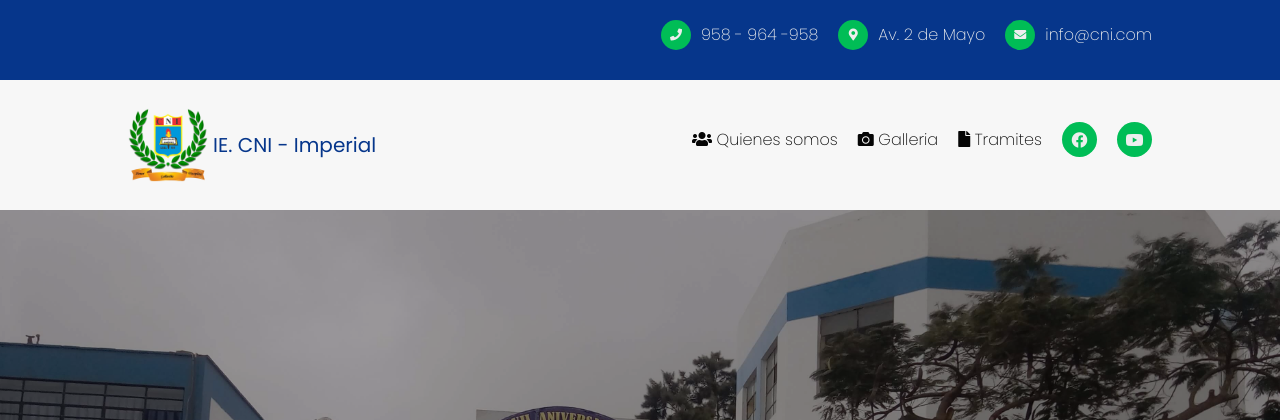
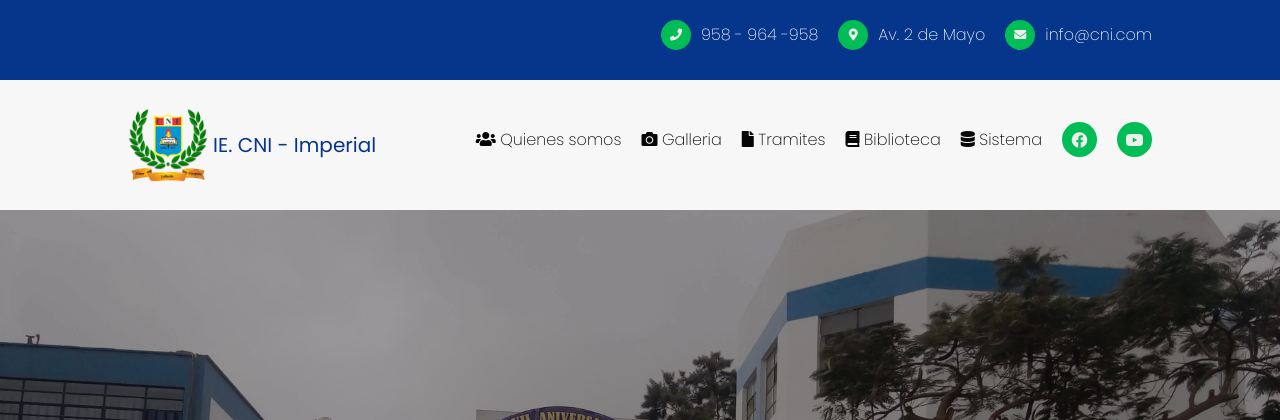
Before and after one commit to byRedHunter/cni-app, a PHP site: page /trabajos/ in a window 1280 px wide. Shown: the top 420 px of the page. Run offline with PHP 8.4, Linux system fonts and the light colour scheme.

Commit message:
landing page listo

```diff
--- a/models/ViewModel.php
+++ b/models/ViewModel.php
@@ -1,7 +1,7 @@
 <?php
   class ViewModel {
     protected static function getViewsModel($view) {
-      $pageList = ["book-new"];
+      $pageList = ["home"];
 
       if(in_array($view, $pageList)) {
         if(is_file("./views/pages/" . $view . "-view.php")) {
@@ -9,10 +9,14 @@
         } else {
           $content = "404";
         }
-      } elseif($view == "login") {
+      } elseif($view == "login" || $view == "sistema") {
         $content = "login";
       } elseif($view == "index" || $view == "landing" || $view == "") {
         $content = "landing";
+      } elseif($view == "library" || $view == "biblioteca" || $view == "") {
+        $content = "library";
+      } elseif($view == "procedure" || $view == "solicitud" || $view == "") {
+        $content = "procedure";
       } else {
         $content = "404";
       }
--- a/views/assets/css/landing.css
+++ b/views/assets/css/landing.css
@@ -112,7 +112,7 @@
 	color: var(--color-light);
 	cursor: pointer;
 }
-@media screen and (min-width: 1000px) {
+@media screen and (min-width: 1200px) {
 	.nav-icon-menu,
 	.nav-menu .nav-icon-menu,
 	.nav-menu-logo {
@@ -400,12 +400,6 @@
 }
 /* links */
 
-/* request */
-.request {
-	padding: 6rem 0;
-}
-/* request */
-
 /* footer */
 .footer {
 	background: var(--color-dark);
--- /dev/null
+++ b/views/components/footer-landing.php
@@ -0,0 +1,29 @@
+
+
+<section class="links">
+  <div class="content">
+    <h2>Enlaces Interesantes</h2>
+
+    <div class="links-list">
+      <a href="http://siagie.minedu.gob.pe/" target="_blank">
+        <img src="<?php echo SERVERURL ?>views/assets/images/siagie.png" alt="Siagie">
+      </a>
+
+      <a href="https://www.pronabec.gob.pe/beca-18-2021/" target="_blank">
+        <img src="<?php echo SERVERURL ?>views/assets/images/pronabec.png" alt="Pronabec">
+      </a>
+
+      <a href="http://www.perueduca.pe/" target="_blank">
+        <img src="<?php echo SERVERURL ?>views/assets/images/peru_educa.png" alt="PeruEduca">
+      </a>
+    </div>
+  </div>
+</section>
+
+<footer class="footer">
+  <div class="content">
+    <p class="text-center">
+      Copyright &copy; 2021 I.E. CNI Imperial | Developed with 💚 byRedHunter
+    </p>
+  </div>
+</footer>
--- /dev/null
+++ b/views/components/header-landing.php
@@ -0,0 +1,63 @@
+<header class="header">
+  <section class="header-info">
+    <div class="content">
+      <p class="info-phone">
+        <i class="fa fa-phone flex-center"></i> 958 - 964 -958
+      </p>
+      <p class="info-direction">
+        <i class="fa fa-map-marker-alt flex-center"></i> Av. 2 de Mayo
+      </p>
+      <p class="info-direction">
+        <i class="fa fa-envelope flex-center"></i> info@cni.com
+      </p>
+    </div>
+  </section>
+
+  <nav class="header-nav">
+    <div class="content">
+      <a href="<?php echo SERVERURL ?>" class="nav-logo">
+        <img src="<?php echo SERVERURL ?>views/assets/images/logo.jpg" alt="I.E. CNI Imperial">
+        <span>IE. CNI - Imperial</span>
+      </a>
+
+      <ul class="nav-menu">
+        <figure class="nav-menu-logo">
+          <img src="<?php echo SERVERURL ?>views/assets/images/logo.jpg" alt="I.E. CNI Imperial">
+        </figure>
+
+        <li class="nav-menu-item">
+          <a href="<?php echo SERVERURL ?>#about"><i class="fa fa-users"></i> Quienes somos</a>
+        </li>
+
+        <li class="nav-menu-item">
+          <a href="<?php echo SERVERURL ?>#gallery"><i class="fa fa-camera"></i> Galleria</a>
+        </li>
+
+        <li class="nav-menu-item">
+          <a href="<?php echo SERVERURL ?>solicitud"><i class="fa fa-file"></i> Tramites</a>
+        </li>
+
+        <li class="nav-menu-item">
+          <a href="<?php echo SERVERURL ?>biblioteca"><i class="fa fa-book"></i> Biblioteca</a>
+        </li>
+
+        <li class="nav-menu-item">
+          <a href="<?php echo SERVERURL ?>login"><i class="fa fa-database"></i> Sistema</a>
+        </li>
+
+        <li class="nav-menu-social">
+          <a href="#" class="flex-center"><i class="fab fa-facebook"></i> </a>
+          <a href="#" class="flex-center"><i class="fab fa-youtube"></i> </a>
+        </li>
+
+        <div class="nav-icon-menu flex-center">
+          <i class="fa fa-times"></i>
+        </div>
+      </ul>
+
+      <div class="nav-icon-menu flex-center">
+        <i class="fa fa-bars"></i>
+      </div>
+    </div>
+  </nav>
+</header>
--- a/views/pages/landing-view.php
+++ b/views/pages/landing-view.php
@@ -1,58 +1,6 @@
-<header class="header">
-  <section class="header-info">
-    <div class="content">
-      <p class="info-phone">
-        <i class="fa fa-phone flex-center"></i> 958 - 964 -958
-      </p>
-      <p class="info-direction">
-        <i class="fa fa-map-marker-alt flex-center"></i> Av. 2 de Mayo
-      </p>
-      <p class="info-direction">
-        <i class="fa fa-envelope flex-center"></i> info@cni.com
-      </p>
-    </div>
-  </section>
-
-  <nav class="header-nav">
-    <div class="content">
-      <a href="<?php echo SERVERURL ?>" class="nav-logo">
-        <img src="<?php echo SERVERURL ?>views/assets/images/logo.jpg" alt="I.E. CNI Imperial">
-        <span>IE. CNI - Imperial</span>
-      </a>
-
-      <ul class="nav-menu">
-        <figure class="nav-menu-logo">
-          <img src="<?php echo SERVERURL ?>views/assets/images/logo.jpg" alt="I.E. CNI Imperial">
-        </figure>
-
-        <li class="nav-menu-item">
-          <a href="<?php echo SERVERURL ?>#about"><i class="fa fa-users"></i> Quienes somos</a>
-        </li>
-
-        <li class="nav-menu-item">
-          <a href="<?php echo SERVERURL ?>#gallery"><i class="fa fa-camera"></i> Galleria</a>
-        </li>
-
-        <li class="nav-menu-item">
-          <a href="<?php echo SERVERURL ?>#request"><i class="fa fa-file"></i> Tramites</a>
-        </li>
-
-        <li class="nav-menu-social">
-          <a href="#" class="flex-center"><i class="fab fa-facebook"></i> </a>
-          <a href="#" class="flex-center"><i class="fab fa-youtube"></i> </a>
-        </li>
-
-        <div class="nav-icon-menu flex-center">
-          <i class="fa fa-times"></i>
-        </div>
-      </ul>
-
-      <div class="nav-icon-menu flex-center">
-        <i class="fa fa-bars"></i>
-      </div>
-    </div>
-  </nav>
-</header>
+<?php
+  include_once "./views/components/header-landing.php";
+?>
 
 <main class="slider">
   <section class="slider-item active">
@@ -202,36 +150,6 @@
   </div>
 </section>
 
-<section class="links">
-  <div class="content">
-    <h2>Enlaces Interesantes</h2>
-
-    <div class="links-list">
-      <a href="http://siagie.minedu.gob.pe/" target="_blank">
-        <img src="<?php echo SERVERURL ?>views/assets/images/siagie.png" alt="Siagie">
-      </a>
-
-      <a href="https://www.pronabec.gob.pe/beca-18-2021/" target="_blank">
-        <img src="<?php echo SERVERURL ?>views/assets/images/pronabec.png" alt="Pronabec">
-      </a>
-
-      <a href="http://www.perueduca.pe/" target="_blank">
-        <img src="<?php echo SERVERURL ?>views/assets/images/peru_educa.png" alt="PeruEduca">
-      </a>
-    </div>
-  </div>
-</section>
-
-<section class="request" id="request">
-  <div class="content">
-    <h3>seccion para enviar solicitudes para la mesa de partes</h3>
-  </div>
-</section>
-
-<footer class="footer">
-  <div class="content">
-    <p class="text-center">
-      Copyright &copy; 2021 I.E. CNI Imperial | Developed with 💚 byRedHunter
-    </p>
-  </div>
-</footer>
+<?php
+  include_once "./views/components/footer-landing.php";
+?>
--- a/views/template.php
+++ b/views/template.php
@@ -18,7 +18,7 @@
     $viewController = new ViewController();
     $page = $viewController->getViewController();
 
-    if($page == "landing" || $page == "404" || $page =="login") {
+    if($page == "landing" || $page == "404" || $page =="login" || $page =="library" || $page =="procedure") {
       require_once "./views/pages/" . $page . "-view.php";
     } else {
   ?>
```
Also changed, not shown: views/pages/404-view.php (+1 -11 lines), views/pages/library-view.php (added, +13 -0 lines), views/pages/procedure-view.php (added, +13 -0 lines), views/pages/book-new-view.php (added), views/pages/home-view.php (added).
